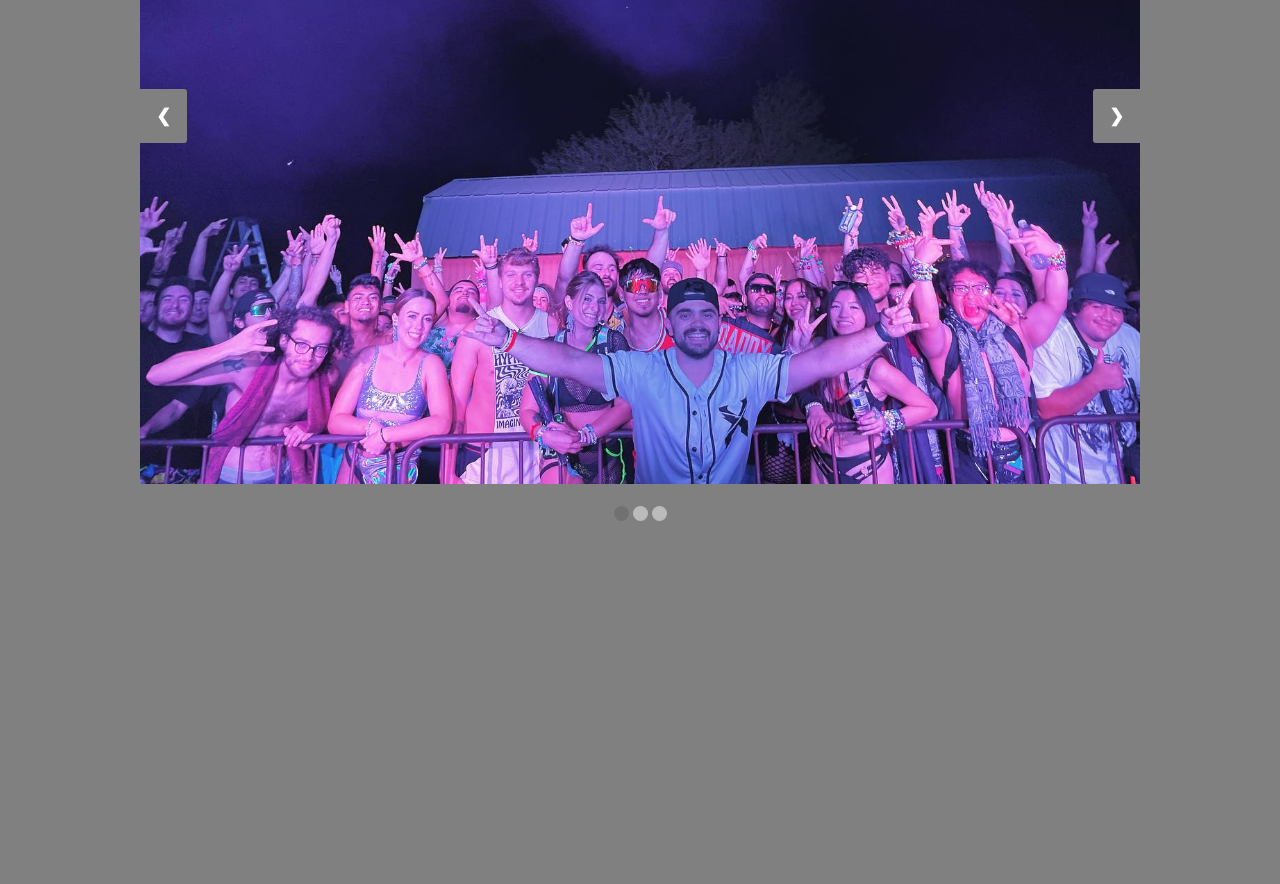
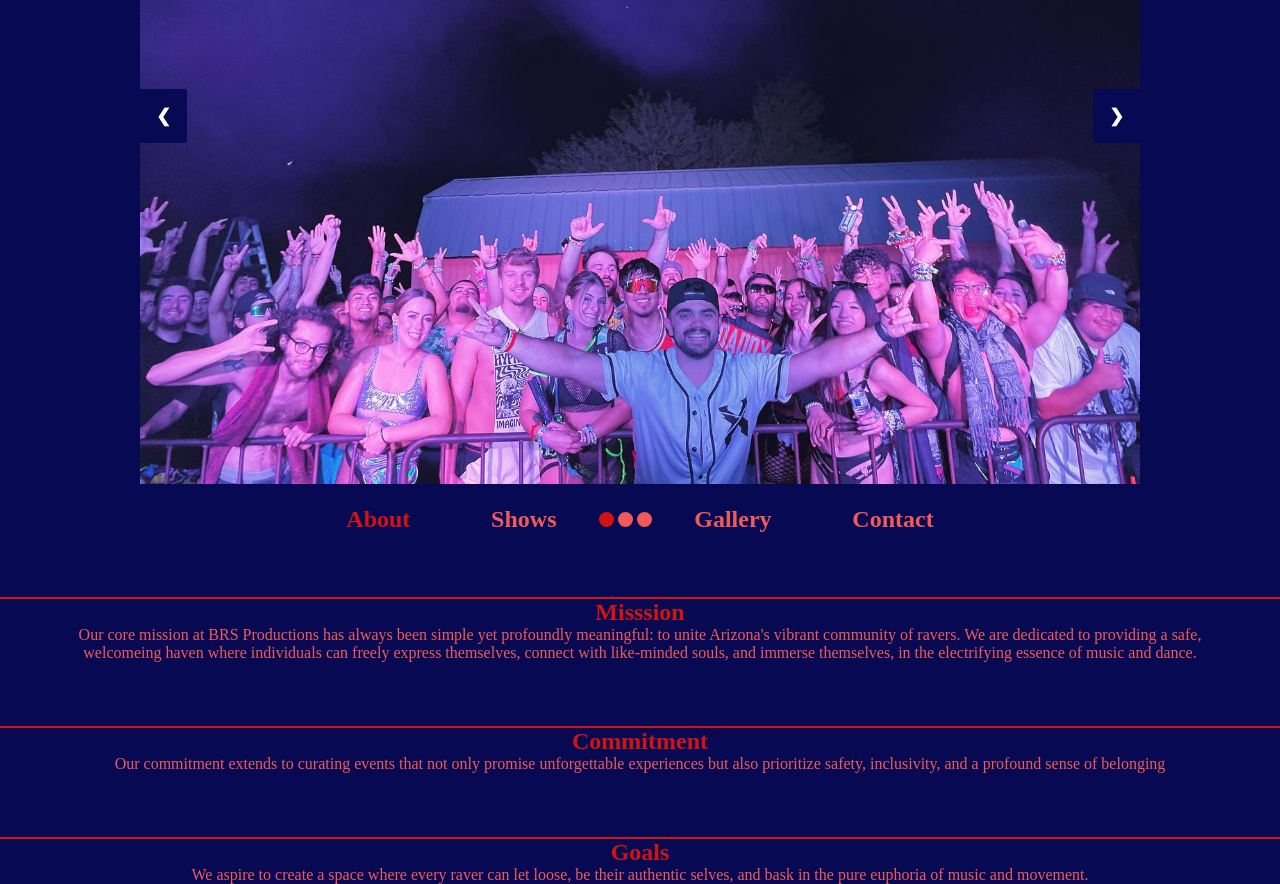
Before and after one commit to alecmarkmorris/BRS_productions, a plain HTML site: page index.html in a window 1280 px wide. Shown: the part 266-1150 px from the top of the page. Before the commit the page ends 800 px from the top, so only its background shows below. Drawn offline with Linux system fonts and the light colour scheme.

Commit message:
fixed the about pages

```diff
--- a/index.html
+++ b/index.html
@@ -32,10 +32,41 @@
 
   <!-- The dots/circles -->
   <div style="text-align:center">
+    <h2 class="menu"><a style="color:rgb(210, 19, 18)" href="#">About</a></h2>
+    <h2 class="menu"><a href="#">Shows</a></h2>
     <span class="dot" onclick="currentSlide(1)"></span>
     <span class="dot" onclick="currentSlide(2)"></span>
     <span class="dot" onclick="currentSlide(3)"></span>
+    <h2 class="menu"><a href="#">Gallery</a></h2>
+    <h2 class="menu"><a href="#">Contact</a></h2>
   </div>
+
+  <hr>
+<div>
+    <h2 class="aboutContainer">Misssion</h2>
+        <p style="color: rgb(241, 90, 89); margin-left: 3%; margin-right: 3%;" class="aboutContainer">
+            Our core mission at BRS Productions has always been simple
+            yet profoundly meaningful: to unite Arizona's vibrant community of ravers.
+            We are dedicated to providing a safe, welcomeing haven where individuals can
+            freely express themselves, connect with like-minded souls, and immerse themselves,
+            in the electrifying essence of music and dance.
+        </p>
+        <hr>
+
+    <h2 class="aboutContainer">Commitment</h2>
+        <p style="color: rgb(241, 90, 89); margin-left: 3%; margin-right: 3%;" class="aboutContainer">
+            Our commitment extends to curating events that not only promise unforgettable experiences
+            but also prioritize safety, inclusivity, and a profound sense of belonging
+        </p>
+        <hr>
+
+    <h2 class="aboutContainer">Goals</h2>
+        <p style=" color: rgb(241, 90, 89); margin-left: 3%; margin-right: 3%;" class="aboutContainer">
+            We aspire to create a space where every raver can let loose, be their authentic
+            selves, and bask in the pure euphoria of music and movement.
+        </p>
+
+</div>
 
 
 <script src="slideshow.js"></script>
--- a/styles.css
+++ b/styles.css
@@ -9,7 +9,7 @@
 * {
     box-sizing:border-box;
     margin: 0px;
-    background-color: gray;
+    background-color:rgb(7, 10, 82);
 }
 
 /* Slideshow container */
@@ -57,14 +57,26 @@
   height: 15px;
   width: 15px;
   margin: 0px;
-  background-color: #bbb;
+  background-color: rgb(241, 90, 89);
   border-radius: 50%;
   display: inline-block;
   transition: background-color 0.6s ease;
 }
 
+a {
+    text-decoration: none;
+    color: rgb(241, 90, 89);
+    background-color:rgb(7, 10, 82) ;
+
+}
+.menu{
+    display: inline-block;
+    margin-left: 3%;
+    margin-right: 3%;
+}
+
 .active, .dot:hover {
-  background-color: #717171;
+  background-color: rgb(210, 19, 18);
 }
 
 /* Fading animation */
@@ -77,3 +89,18 @@
   from {opacity: .4}
   to {opacity: 1}
 }
+
+hr{
+    margin-top:5%;
+    height: 2px;
+    background-color: rgb(210, 19, 18);
+    border: none;
+}
+
+.aboutContainer{
+    display: flex;
+    flex-direction: column;
+    justify-content: center;
+    text-align: center;
+    color: rgb(210, 19, 18);
+}
```
